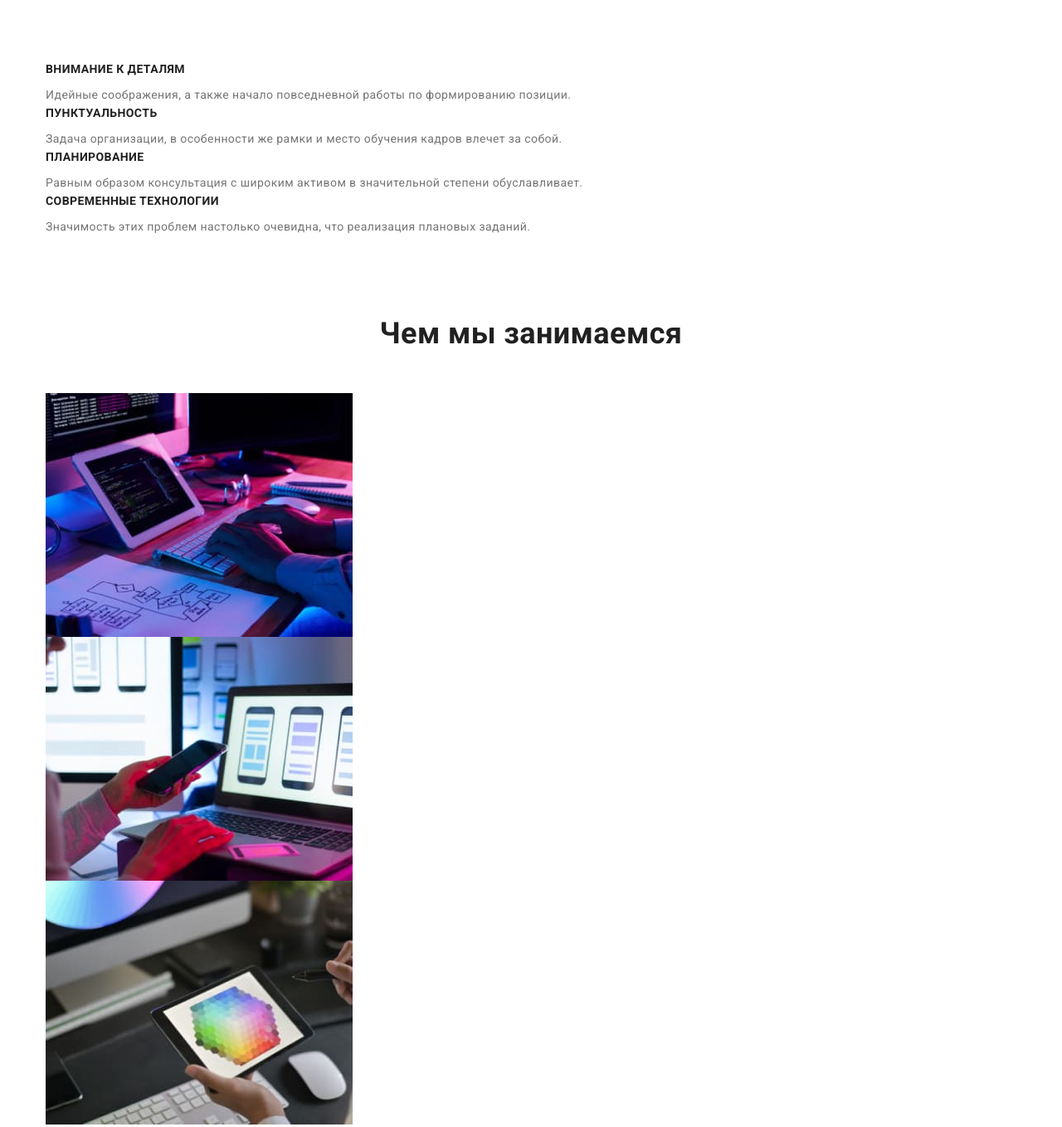
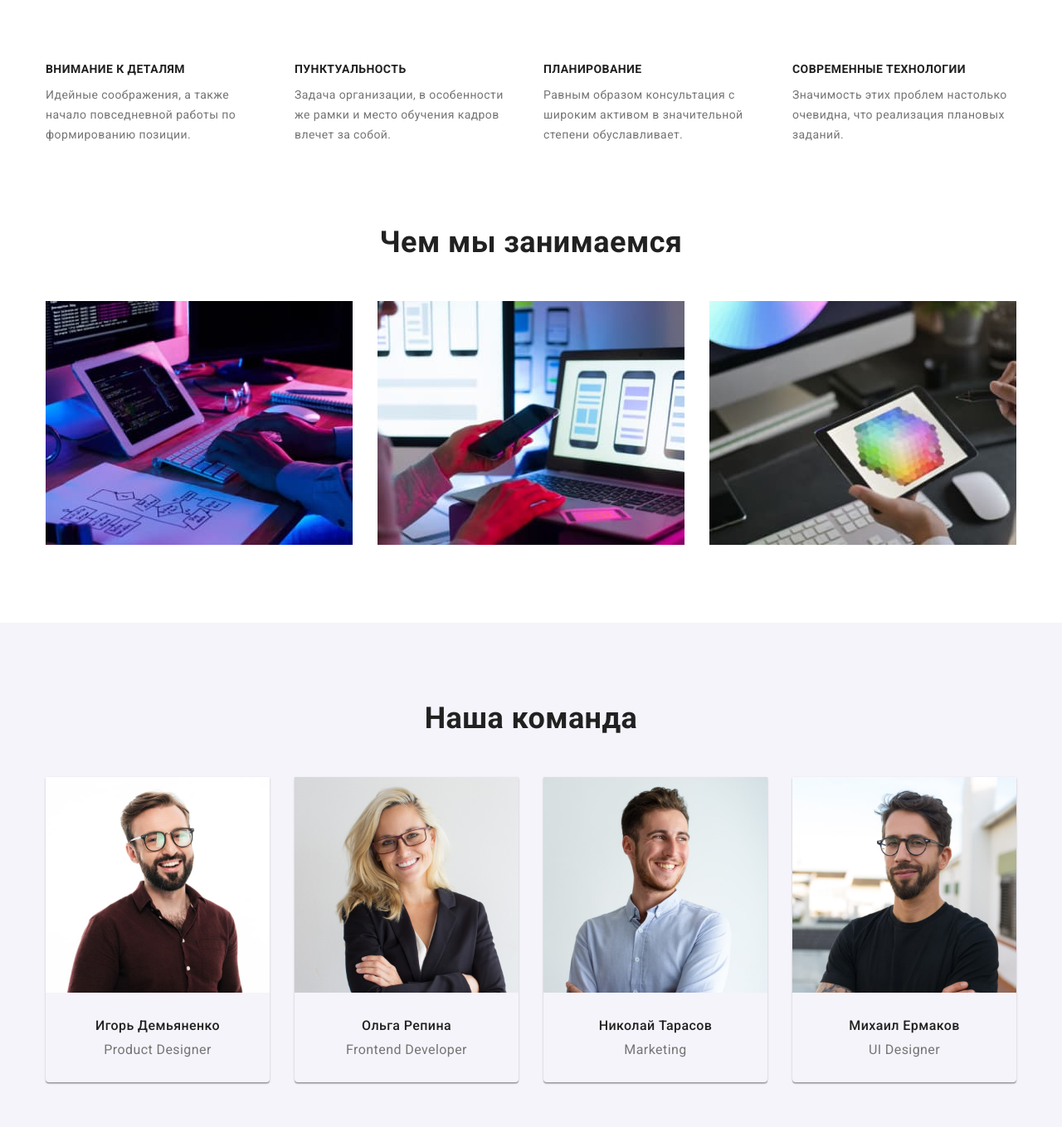
Before and after one commit to UserOxi/goit--markup-hw-03, a plain HTML site: page index.html in a window 1280 px wide. Shown: the part 640-1999 px from the top of the page at 83% size. Drawn offline with nearby package versions, Linux system fonts and the light colour scheme.

Commit message:
Update index.html

```diff
--- a/index.html
+++ b/index.html
@@ -45,7 +45,7 @@
   <!--Main section-->
   <main>
     <!--Hero section-->
-    <section class="hero section">
+    <section class="hero">
       <div class="container">
         <h1 class="hero-title">Эффективные решения для вашего бизнеса</h1>
         <button class="btn btn-hero" type="button">Заказать услугу</button>
@@ -55,26 +55,26 @@
     <section class="features section">
       <div class="container">
         <h2 class="visually-hidden">Особенности</h2>
-        <ul class="list features-list">
-          <li class="feature-item">
+        <ul class="list features-list card-set">
+          <li class="card-item">
             <h3 class="title subtitle-feature">Внимание к деталям</h3>
             <p class="txt-feature">
               Идейные соображения, а также начало повседневной работы по формированию позиции.
             </p>
           </li>
-          <li class="feature-item">
+          <li class="card-item">
             <h3 class="title subtitle-feature">Пунктуальность</h3>
             <p class="txt-feature">
               Задача организации, в особенности же рамки и место обучения кадров влечет за собой.
             </p>
           </li>
-          <li class="feature-item">
+          <li class="card-item">
             <h3 class="title subtitle-feature">Планирование</h3>
             <p class="txt-feature">
               Равным образом консультация с широким активом в значительной степени обуславливает.
             </p>
           </li>
-          <li class="feature-item">
+          <li class="card-item">
             <h3 class="title subtitle-feature">Современные технологии</h3>
             <p class="txt-feature">
               Значимость этих проблем настолько очевидна, что реализация плановых заданий.
@@ -87,16 +87,16 @@
     <section class="about section">
       <div class="container">
         <h2 class="title title-about">Чем мы занимаемся</h2>
-        <ul class="list about-list">
-          <li class="about-item">
+        <ul class="list about-list card-set">
+          <li class="card-item about-item">
             <img class="img" src="./images/about/creating.jpg" alt="Момент создания веб приложения." width="370"
               height="294" />
           </li>
-          <li class="about-item">
+          <li class="card-item about-item">
             <img class="img" src="./images/about/mobile.jpg" alt="Момент содания мобильного приложения." width="370"
               height="294" />
           </li>
-          <li class="about-item">
+          <li class="card-item about-item">
             <img class="img" src="./images/about/design.jpg" alt="Момент дизайнерской работы." width="370"
               height="294" />
           </li>
@@ -107,22 +107,22 @@
     <section class="team section">
       <div class="container">
         <h2 class="title title-team">Наша команда</h2>
-        <ul class="list card-set-team">
-          <li class="card-team-item">
+        <ul class="list card-set">
+          <li class="card-item team-item">
             <img class="img photo-team" src="./images/team/ihor.jpg" alt="Игорь Демьяненко" width="270" height="260" />
             <div class="card-content-team">
               <h3 class="title subtitle-team">Игорь Демьяненко</h3>
               <p class="text-team" lang="en">Product Designer</p>
             </div>
           </li>
-          <li class="card-team-item">
+          <li class="card-item team-item">
             <img class="img photo-team" src="./images/team/olga.jpg" alt="Ольга Репина" width="270" height="260" />
             <div class="card-content-team">
               <h3 class="title subtitle-team">Ольга Репина</h3>
               <p class="text-team" lang="en">Frontend Developer</p>
             </div>
           </li>
-          <li class="card-team-item">
+          <li class="card-item team-item">
             <img class="img photo-team" src="./images/team/nikolay.jpg" alt="Николай Тарасов" width="270"
               height="260" />
             <div class="card-content-team">
@@ -130,7 +130,7 @@
               <p class="text-team" lang="en">Marketing</p>
             </div>
           </li>
-          <li class="card-team-item">
+          <li class="card-item team-item">
             <img class="img photo-team" src="./images/team/mihail.jpg" alt="Михаил Ермаков" width="270" height="260" />
             <div class="card-content-team">
               <h3 class="title subtitle-team">Михаил Ермаков</h3>
```
